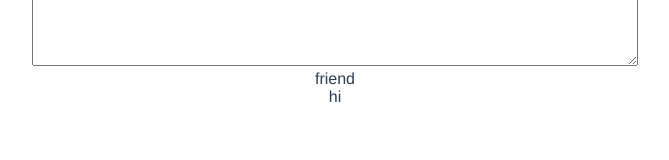
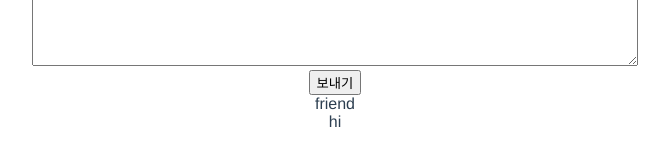
Before and after one commit to imskojs/xmasCards, a Vue app: page / in a window 1280 px wide. Shown: the part 319-479 px from the top of the page, without its empty margins (305-974 px from the left). Built offline with nearby package versions, Linux system fonts and the light colour scheme.

Commit message:
send and clear form

```diff
--- a/src/components/MessageArea.vue
+++ b/src/components/MessageArea.vue
@@ -1,6 +1,9 @@
 <template>
   <div class="message">
     <textarea class="message-area" v-model="form.message"></textarea>
+    <div class="button-container">
+      <button @click="send()">보내기</button>
+    </div>
   </div>
 </template>
 
@@ -11,6 +14,19 @@ export default {
     return {
       form: this.$globalData.form
     };
+  },
+  methods: {
+    send() {
+      let sentMessages = this.$globalData.data.messages;
+      this.form.date = Date.now();
+      sentMessages.unshift(Object.assign({}, this.form));
+      this.clearForm(this.form);
+    },
+    clearForm(form) {
+      form.friendType = "";
+      form.message = "";
+      form.date = null;
+    }
   }
 };
 </script>
```
